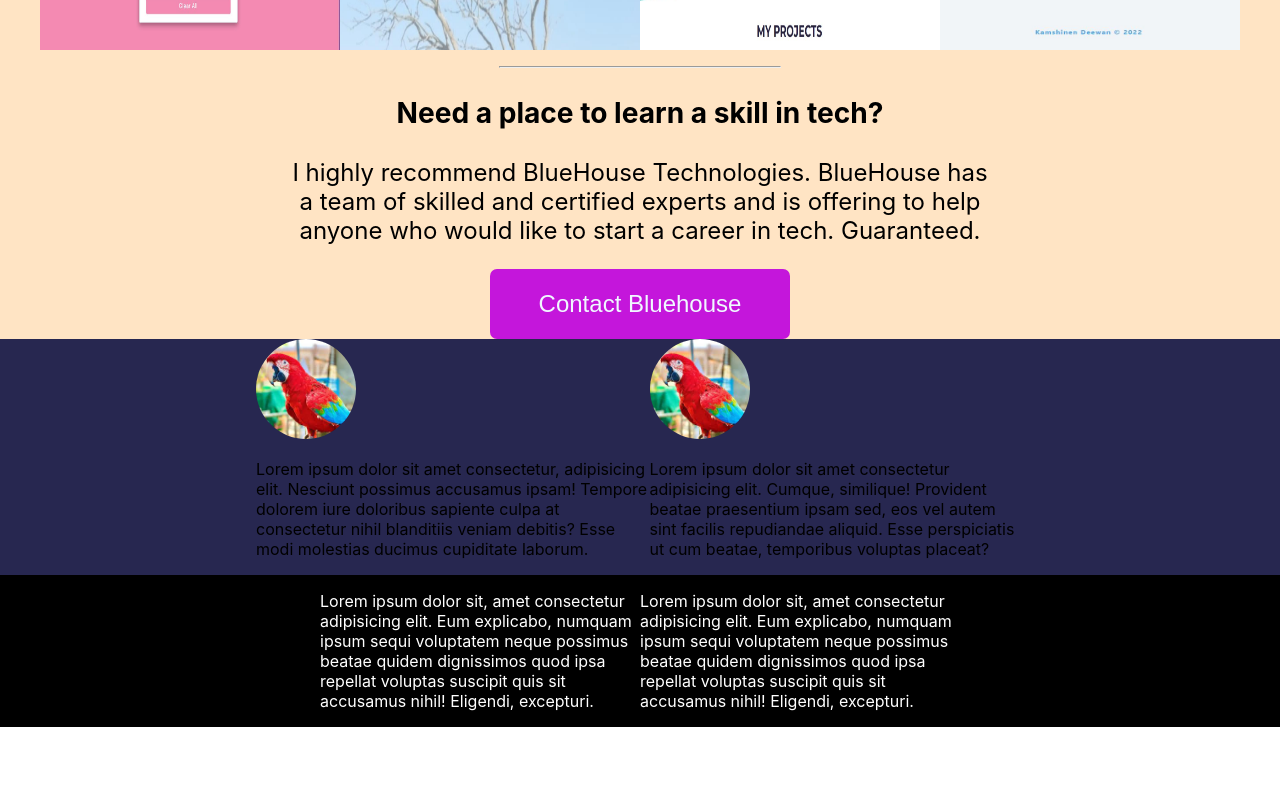
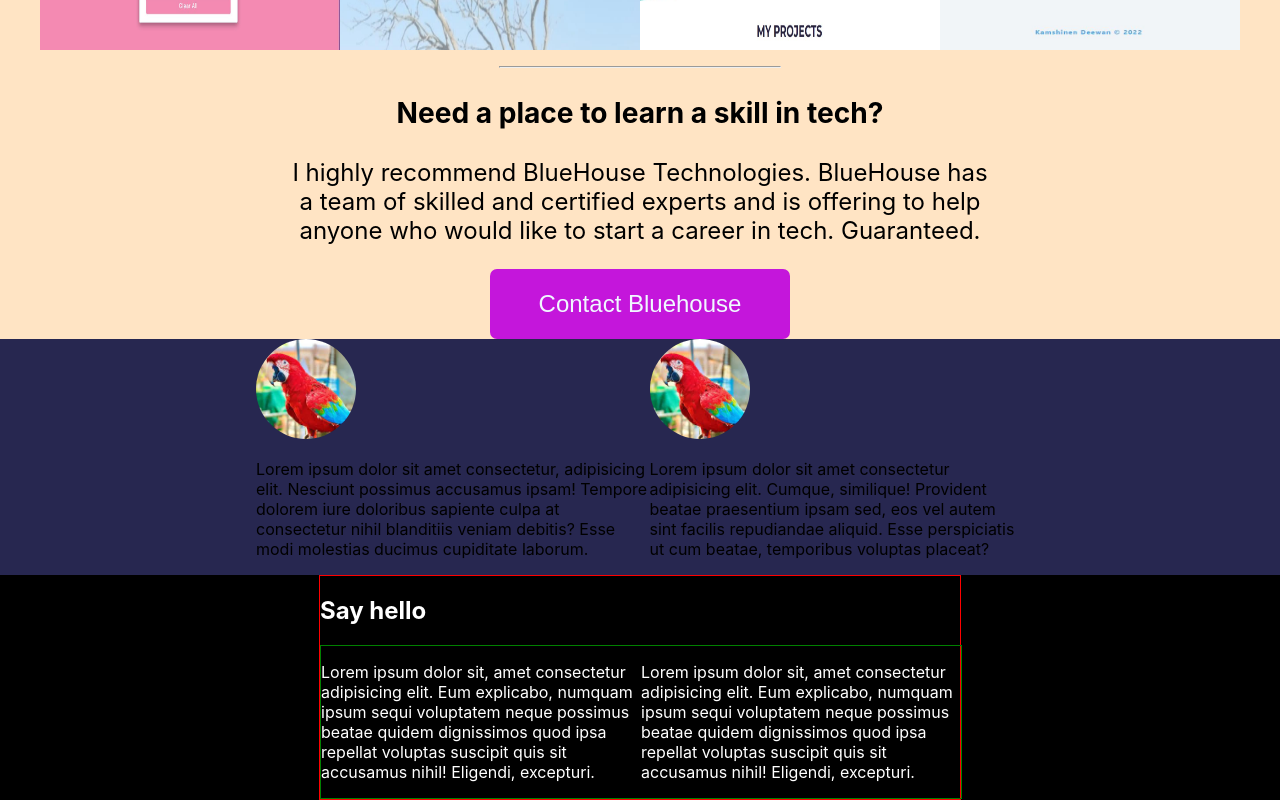
Before and after one commit to Muelji/myportfoliowebsite, a React (Create React App) app: page / in a window 1280 px wide. Shown: the part 2927-3727 px from the top of the page. Before the commit the page ends 3654 px from the top, so only its background shows below. Built offline with nearby package versions, Linux system fonts and the light colour scheme.

Commit message:
working on the footer component

```diff
--- a/src/Components/Footer.css
+++ b/src/Components/Footer.css
@@ -2,11 +2,18 @@
 
 .genfoot{
     background-color: black;
+    color: white;
+}
+
+.divf{
+  border: 1px solid red;
+  width: 50%;
+  margin: auto;
 }
 
 .divfoot{
-
-         width: 50%;
+         border: 1px solid green;
+         width: 100%;
          margin: auto;
          display: flex;
          color: white;
--- a/src/Components/Footer.jsx
+++ b/src/Components/Footer.jsx
@@ -4,6 +4,9 @@ import "./Footer.css"
 function Footer() {
   return (
     <div className='genfoot'>
+
+       <div className='divf'>
+       <h2>Say hello</h2>
              <div className='divfoot'>
               <div>
                    <p>Lorem ipsum dolor sit, amet consectetur adipisicing elit. Eum explicabo, numquam ipsum sequi voluptatem neque possimus beatae quidem dignissimos quod ipsa repellat voluptas suscipit quis sit accusamus nihil! Eligendi, excepturi.</p>
@@ -16,6 +19,7 @@ function Footer() {
 
 
               </div>
+              </div>
 
        </div>
 
```
Lines whose indentation alone changed are shown as unchanged.
